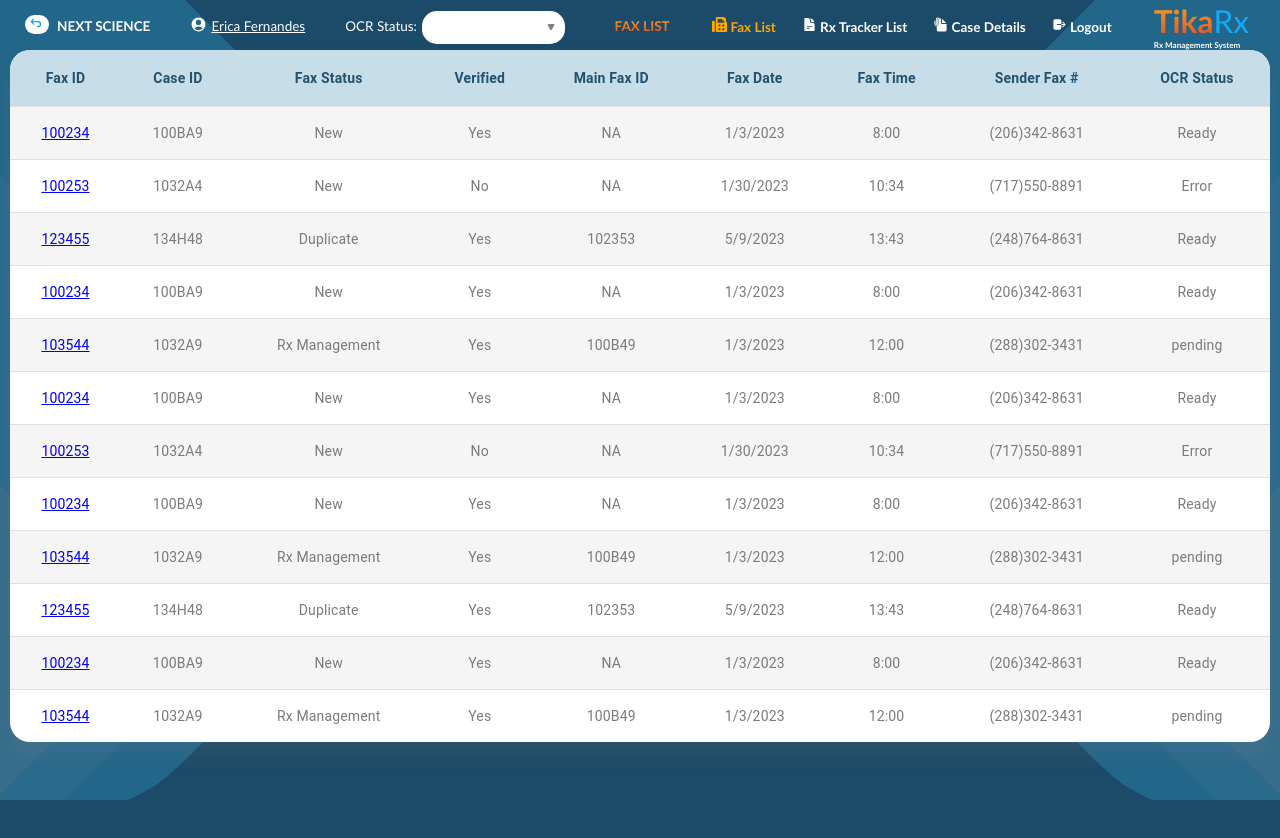
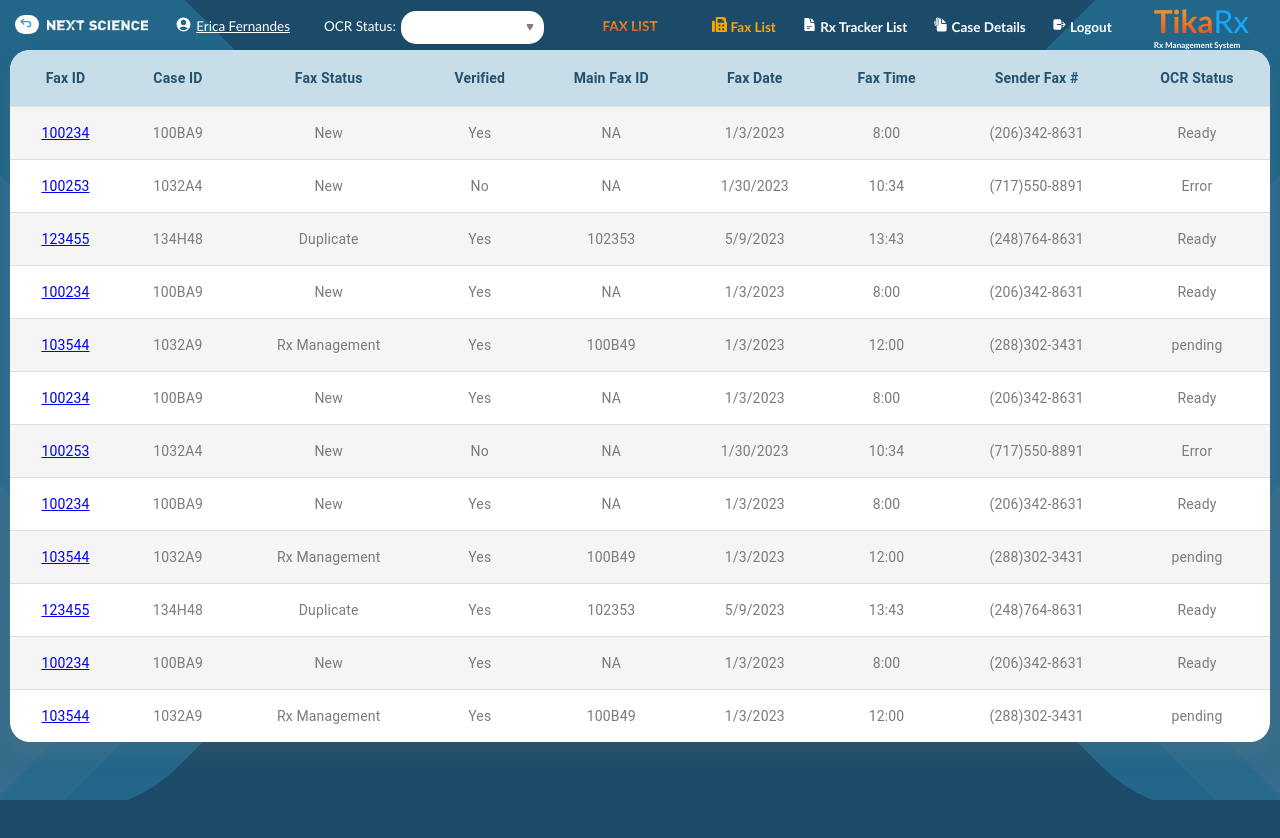
Before and after one commit to AnushaSivadas/TikaRx-Frontend-React, a React (Create React App) app: page /dashboard in a window 1280 px wide. Shown: the top 838 px of the page. Built offline with nearby package versions, Linux system fonts and the light colour scheme.

Commit message:
added logo

```diff
--- a/src/Components/Nav/Nav.css
+++ b/src/Components/Nav/Nav.css
@@ -21,7 +21,7 @@ nav{
 
 #left-nav li{
     list-style: none;
-    margin:0px 20px;
+    margin:0px 17px;
     transition: all .50s ease;
     align-items: center;
 }
@@ -86,7 +86,7 @@ nav{
 }
 
 .next-science{
-    margin: 0px 20px;
+    margin: 0px 10px;
 }
 
 .user{
--- a/src/Components/Nav/Nav.js
+++ b/src/Components/Nav/Nav.js
@@ -9,6 +9,7 @@ import { IoLogOut } from 'react-icons/io5';
 import { FaFax } from 'react-icons/fa';
 import { GiHamburgerMenu } from 'react-icons/gi';
 import Title from '../Title/Title';
+import NextScience from '../../Images/NextScience.png'
 
 const Nav = () => {
   const [open,setOpen] = useState(false)
@@ -21,7 +22,8 @@ const Nav = () => {
       <div className='left-nav'>
         <div className='next-science'>
           <span className='backarrow'><TbArrowBackUp size={15} /></span>
-            <span style={{ "font-weight": "600" }}>NEXT SCIENCE</span>
+            {/* <span style={{ "font-weight": "600" }}>NEXT SCIENCE</span> */}
+            <img src={NextScience} className='next' style={{width:'7.5em'}}/>
         </div>
         <ul id='left-nav' className={open ? "#left-nav active" : "#left-nav"}>
           <li className='username'>
```
